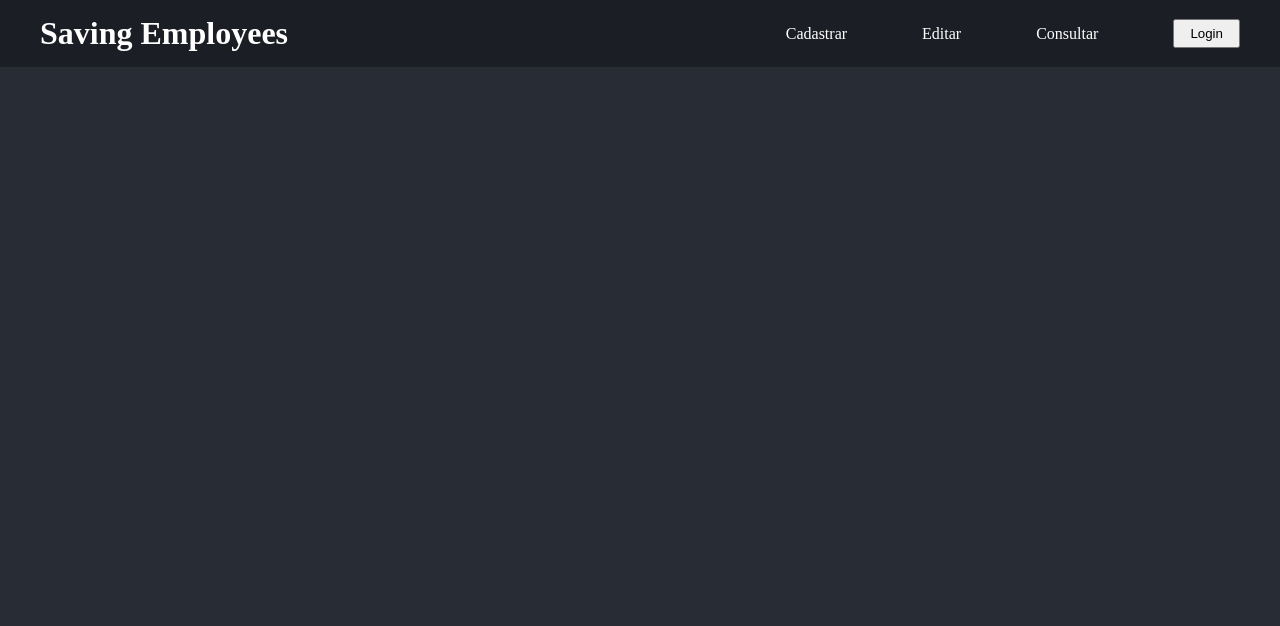
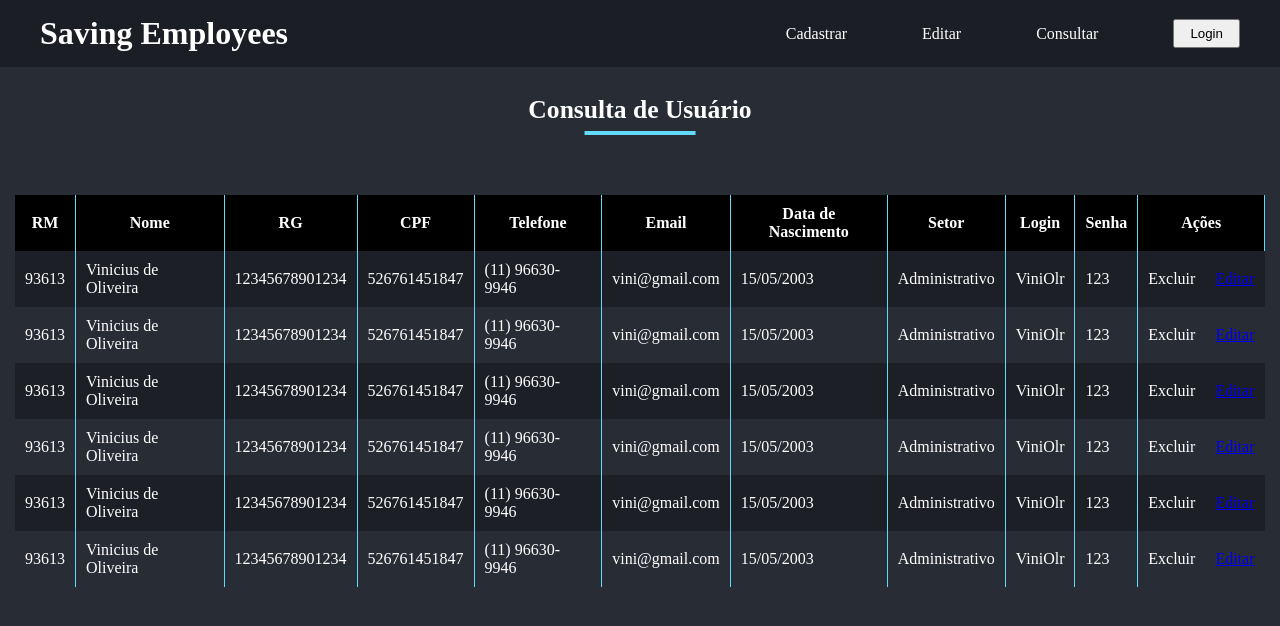
Before and after one commit to ViniOlr/GlobalSolution_RWD-front, a React (Create React App) app: page /consulta-usuario in a window 1280 px wide. Shown: the top 626 px of the page. Built offline with nearby package versions, Linux system fonts and the light colour scheme.

Commit message:
Tela de consulta de usuario feita

```diff
--- a/src/App.js
+++ b/src/App.js
@@ -1,16 +1,20 @@
 import { Route, Routes } from 'react-router';
 import './App.css'
+import ConUsuario from './Components/Consulta/ConUsuario';
 import Header from './Components/Header/Header';
 import Home from './Components/Home/Home';
 import Login from './Components/Login/Login';
+import { AjusteHeader } from './Styled/styled';
 
 function App() {
   return (
     <>
       <Header />
+      <AjusteHeader />
       <Routes>
         <Route path='/' element={<Home />} />
         <Route path='/login' element={<Login />} />
+        <Route path='/consulta-usuario' element={<ConUsuario />} />
       </Routes>
     </>
   );
--- /dev/null
+++ b/src/Components/Consulta/ConUsuario.jsx
@@ -0,0 +1,120 @@
+import React from 'react';
+import { Link } from 'react-router-dom';
+import { Consulta, H2Titulo, TableResponsive } from '../../Styled/styled';
+import Input from '../Forms/Input';
+
+function ConUsuario() {
+  return (
+    <Consulta>
+        <H2Titulo>Consulta de Usuário</H2Titulo>
+        <TableResponsive>
+            <table className='responsive'>
+                <thead>
+                    <tr>
+                        <th>RM</th>
+                        <th>Nome</th>
+                        <th>RG</th>
+                        <th>CPF</th>
+                        <th>Telefone</th>
+                        <th>Email</th>
+                        <th>Data de Nascimento</th>
+                        <th>Setor</th>
+                        <th>Login</th>
+                        <th>Senha</th>
+                        <th colSpan='2' className='acoes'>Ações</th>
+                        <th>a</th>
+                    </tr>
+                </thead>
+                <tbody>
+                    <tr>
+                        <td>93613</td>
+                        <td>Vinicius de Oliveira</td>
+                        <td>12345678901234</td>
+                        <td>526761451847</td>
+                        <td>(11) 96630-9946</td>
+                        <td>vini@gmail.com</td>
+                        <td>15/05/2003</td>
+                        <td>Administrativo</td>
+                        <td>ViniOlr</td>
+                        <td>123</td>
+                        <td className='excluir'>Excluir</td>
+                        <td><Link to=''>Editar</Link></td>
+                    </tr>
+                    <tr>
+                        <td>93613</td>
+                        <td>Vinicius de Oliveira</td>
+                        <td>12345678901234</td>
+                        <td>526761451847</td>
+                        <td>(11) 96630-9946</td>
+                        <td>vini@gmail.com</td>
+                        <td>15/05/2003</td>
+                        <td>Administrativo</td>
+                        <td>ViniOlr</td>
+                        <td>123</td>
+                        <td className='excluir'>Excluir</td>
+                        <td><Link to=''>Editar</Link></td>
+                    </tr>
+                    <tr>
+                        <td>93613</td>
+                        <td>Vinicius de Oliveira</td>
+                        <td>12345678901234</td>
+                        <td>526761451847</td>
+                        <td>(11) 96630-9946</td>
+                        <td>vini@gmail.com</td>
+                        <td>15/05/2003</td>
+                        <td>Administrativo</td>
+                        <td>ViniOlr</td>
+                        <td>123</td>
+                        <td className='excluir'>Excluir</td>
+                        <td><Link to=''>Editar</Link></td>
+                    </tr>
+                    <tr>
+                        <td>93613</td>
+                        <td>Vinicius de Oliveira</td>
+                        <td>12345678901234</td>
+                        <td>526761451847</td>
+                        <td>(11) 96630-9946</td>
+                        <td>vini@gmail.com</td>
+                        <td>15/05/2003</td>
+                        <td>Administrativo</td>
+                        <td>ViniOlr</td>
+                        <td>123</td>
+                        <td className='excluir'>Excluir</td>
+                        <td><Link to=''>Editar</Link></td>
+                    </tr>
+                    <tr>
+                        <td>93613</td>
+                        <td>Vinicius de Oliveira</td>
+                        <td>12345678901234</td>
+                        <td>526761451847</td>
+                        <td>(11) 96630-9946</td>
+                        <td>vini@gmail.com</td>
+                        <td>15/05/2003</td>
+                        <td>Administrativo</td>
+                        <td>ViniOlr</td>
+                        <td>123</td>
+                        <td className='excluir'>Excluir</td>
+                        <td><Link to=''>Editar</Link></td>
+                    </tr>
+                    <tr>
+                        <td>93613</td>
+                        <td>Vinicius de Oliveira</td>
+                        <td>12345678901234</td>
+                        <td>526761451847</td>
+                        <td>(11) 96630-9946</td>
+                        <td>vini@gmail.com</td>
+                        <td>15/05/2003</td>
+                        <td>Administrativo</td>
+                        <td>ViniOlr</td>
+                        <td>123</td>
+                        <td className='excluir'>Excluir</td>
+                        <td><Link to=''>Editar</Link></td>
+                    </tr>
+                </tbody>
+            </table>
+        </TableResponsive>
+    </Consulta>
+  );
+}
+
+export default ConUsuario;
--- a/src/Components/Header/Header.jsx
+++ b/src/Components/Header/Header.jsx
@@ -34,7 +34,7 @@ const Header = ()=> {
                         <li>
                             Consultar
                             <ul className="dropBox">
-                                <li><a href="">Usuario</a></li>
+                                <li><Link to='/consulta-usuario'>Usuário</Link></li>
                                 <li><a href="">Motorista</a></li>
                                 <li><a href="">Carro</a></li>
                                 <li><a href="">Empresa</a></li>
--- a/src/Components/Login/Login.jsx
+++ b/src/Components/Login/Login.jsx
@@ -1,5 +1,5 @@
 import React from 'react';
-import { Container, InputSingle, SectionLogin } from '../../Styled/styled';
+import { Container, SectionLogin } from '../../Styled/styled';
 import Input from '../Forms/Input';
 import Submit from '../Forms/Submit';
 
--- a/src/Styled/styled.js
+++ b/src/Styled/styled.js
@@ -5,6 +5,41 @@ export const Container = styled.div`
     max-width: 1250px;
     margin: 0 auto;
     padding: 0 2%;
+`;
+
+export const AjusteHeader = styled.div`
+    width: 100%;
+    height: 65px;
+    /* Professor, criei essa classe pois coloquei o Header como position fixed, ai
+    quando um element entrava na página, ficava em cima */
+`;
+
+export const H2Titulo = styled.h2`
+    margin: 30px 0 40px 0;
+    font-size: 1.6em;
+    text-align: center;
+    position: relative;
+    display: inline-block;
+    left: 50%;
+    transform: translateX(-50%);
+    ::before {
+        content: '';
+        width: 50%;
+        height: 4px;
+        background-color: var(--react-blue);
+        position: absolute;
+        bottom: -10px;
+        left: 50%;
+        transform: translateX(-50%);
+        transition: 0.3s;
+    }
+    :hover::before {
+        width: 75%;
+    }
+    svg {
+        font-size: 1.3em;
+        margin-right: 7px;
+    }
 `;
 
 export const SectionHeader = styled.header`
@@ -165,3 +200,96 @@ export const SubmitSingle = styled.div`
 
     }
 `;
+
+export const TableResponsive = styled.section`
+    table {
+        width: 100%;
+        max-width: 1250px;
+        text-align: center;
+        margin: 30px auto;
+        padding: 0 2%;
+        border-collapse: collapse;
+        border-spacing: 0;
+        tr {
+            :nth-child(odd) {
+                td {
+                    background-color: #1c1f25;
+                }
+            }
+        }
+        th {
+            background-color: black;
+            font-weight: bold;
+        }
+        td {
+            text-align: left;
+        }
+        td, th {
+            padding: 10px;
+            border-right: var(--react-blue) solid 1px;
+            vertical-align: middle;
+            :last-child {
+                border-right: 0;
+            }
+        }
+        td.excluir {
+            border-right: 0;
+        }
+        thead {
+            tr > th:last-of-type{
+                display: none;
+            }
+        }
+    }
+    @media screen and (max-width: 1146px) {
+        table.responsive {
+            display: block;
+            position: relative;
+            width: 100%;
+            thead, tbody, th, td, tr {
+                display: block;
+            }
+            text-decoration, th {
+                /* padding: 12px 10px; */
+            }
+            thead {
+                float: left;
+                tr > th:last-of-type{
+                    background-color: black;
+                    color: black;
+                    display: block;
+                }
+            }
+            tbody {
+                width: auto;
+                position: relative;
+                overflow-x: auto;
+                -webkit-overflow-scrolling: touch;
+                white-space: nowrap;
+                tr {
+                    display: inline-block;
+                }
+
+            }
+            tr {
+                :last-of-type {
+                    td {
+                        border: 0;
+                    }
+                }
+            }
+            td, th {
+                :last-child {
+                    border-right: var(--react-blue) solid 1px;
+                }
+            }
+            td.excluir {
+                border-right: var(--react-blue) solid 1px;
+            }
+        }
+    }
+`;
+
+export const Consulta = styled.section`
+
+`;
```
